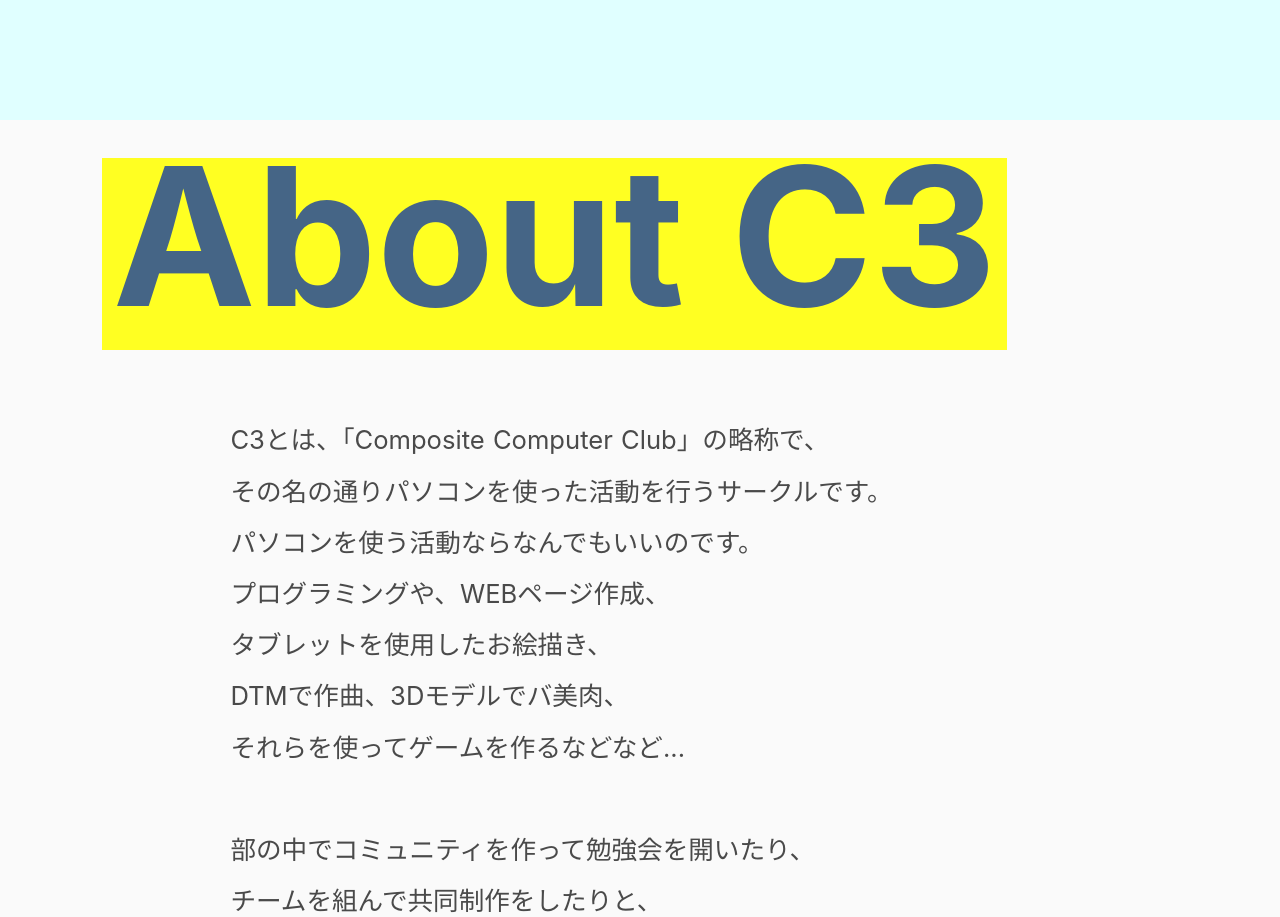
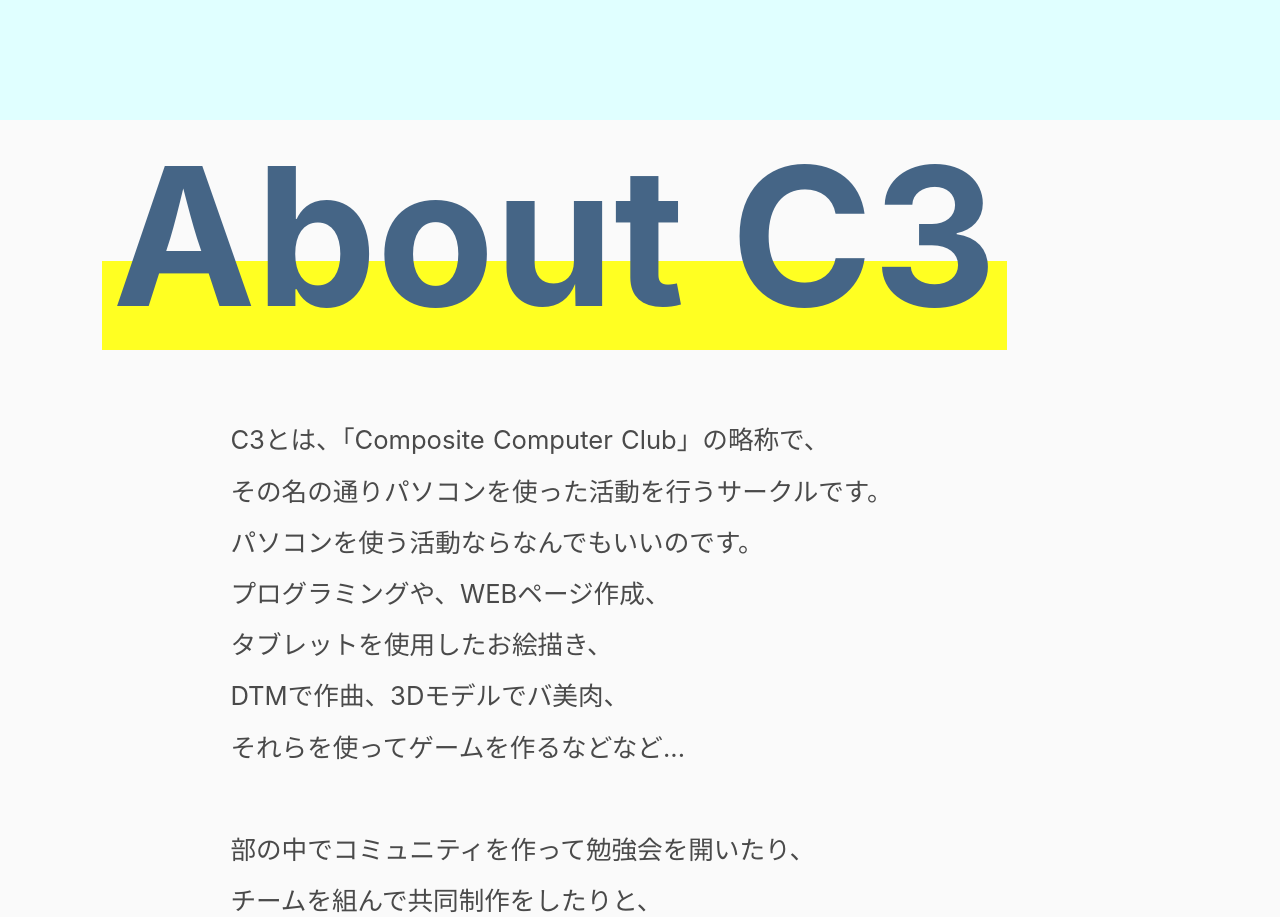
Before and after one commit to sha-ce/ocantest, a Nuxt app: page / in a window 1280 px wide. Shown: the part 960-1877 px from the top of the page. Built offline with nearby package versions, Linux system fonts and the light colour scheme.

Commit message:
Add files via upload

```diff
--- a/components/AboutC3.vue
+++ b/components/AboutC3.vue
@@ -36,7 +36,7 @@
   color: #456586;
   font-size: max(15vw, 60px);
   font-weight: bold;
-  border-bottom: solid max(15vw, 20px) #FFFF22;
+  border-bottom: #FFFF22 solid max(7vw, 20px);
   display: inline-block;
   height: max(18vw, 70px);
 }
```
